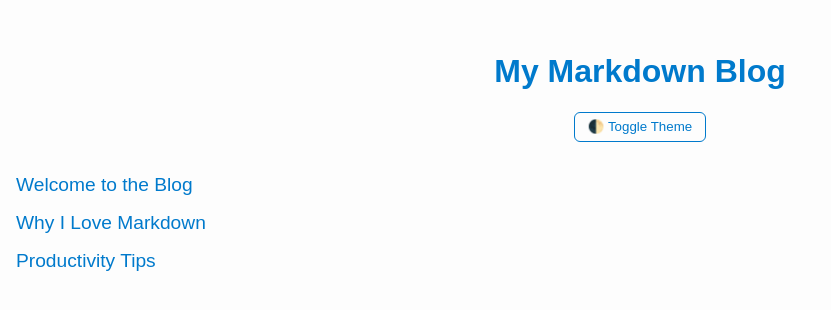
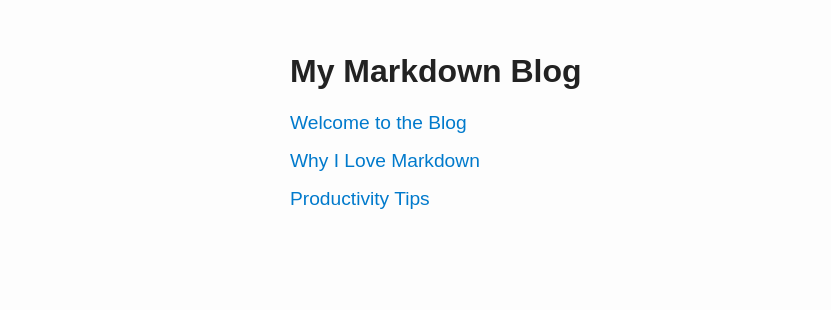
Before and after one commit to milad-ai/blog, a Jekyll site: the page a.html, which Jekyll copies as it is, in a window 1280 px wide. Shown: the top 310 px of the page, without its empty margins (0-831 px from the left). Built offline with Jekyll 4.4.1, drawn with Linux system fonts in a browser that asks for light colours.

Commit message:
Update a.html

```diff
--- a/a.html
+++ b/a.html
@@ -5,151 +5,85 @@
   <title>My Markdown Blog</title>
   <meta name="viewport" content="width=device-width, initial-scale=1" />
   <style>
-    :root {
-      --bg: #fdfdfd;
-      --fg: #222;
-      --accent: #007acc;
+    body {
+      font-family: sans-serif;
+      background: #fdfdfd;
+      color: #222;
+      padding: 2rem;
+      margin: 0;
     }
-    body.dark {
-      --bg: #1e1e1e;
-      --fg: #eee;
-      --accent: #66d9ef;
-    }
-    body {
-      background: var(--bg);
-      color: var(--fg);
-      font-family: sans-serif;
-      margin: 0;
-      padding: 2rem 1rem;
-      transition: background 0.3s, color 0.3s;
-    }
-    h1, h2 {
-      color: var(--accent);
-    }
-    header {
-      text-align: center;
-      margin-bottom: 2rem;
+    .container {
+      max-width: 700px;
+      margin: auto;
     }
     a {
-      color: var(--accent);
+      color: #007acc;
       text-decoration: none;
+      font-size: 1.2rem;
     }
     a:hover {
       text-decoration: underline;
     }
-    .post-link {
-      margin: 1rem 0;
-      font-size: 1.2rem;
+    .post-title {
+      margin-bottom: 1rem;
     }
     .post-content {
-      max-width: 700px;
-      margin: 2rem auto;
-      background: white;
-      padding: 1.5rem;
-      border-radius: 12px;
-      box-shadow: 0 2px 8px rgba(0,0,0,0.1);
+      margin-top: 2rem;
     }
-    body.dark .post-content {
-      background: #2a2a2a;
-    }
-    #toggleTheme {
-      background: none;
-      border: 1px solid var(--accent);
-      color: var(--accent);
-      padding: 0.4rem 0.8rem;
-      border-radius: 6px;
-      cursor: pointer;
-    }
-    #backBtn {
-      margin: 2rem auto;
-      display: block;
+    .back {
+      margin-top: 2rem;
+      display: inline-block;
     }
   </style>
 </head>
 <body>
-  <header>
+  <div class="container">
     <h1>My Markdown Blog</h1>
-    <button id="toggleTheme">🌓 Toggle Theme</button>
-  </header>
-
-  <div id="homeView">
-    <div id="postList"></div>
-  </div>
-
-  <div id="postView" style="display:none;">
-    <button id="backBtn">← Back to Posts</button>
-    <div id="postContent" class="post-content"></div>
+    <div id="content"></div>
   </div>
 
   <script src="https://cdn.jsdelivr.net/npm/marked/marked.min.js"></script>
   <script>
-    // Define your post list manually
-    const postFiles = [
+    const posts = [
       { file: "post1.md", title: "Welcome to the Blog" },
       { file: "post2.md", title: "Why I Love Markdown" },
       { file: "post3.md", title: "Productivity Tips" }
     ];
 
-    const postListDiv = document.getElementById("postList");
-    const postView = document.getElementById("postView");
-    const homeView = document.getElementById("homeView");
-    const postContent = document.getElementById("postContent");
+    const contentDiv = document.getElementById('content');
 
-    function showHome() {
-      postView.style.display = "none";
-      homeView.style.display = "block";
-      history.pushState({}, "", location.pathname);
+    function getQueryParam(name) {
+      const urlParams = new URLSearchParams(window.location.search);
+      return urlParams.get(name);
     }
 
-    function showPost(title, file) {
-      fetch(`_posts/${file}`)
-        .then(res => res.text())
-        .then(md => {
-          postContent.innerHTML = `<h2>${title}</h2>` + marked.parse(md);
-          homeView.style.display = "none";
-          postView.style.display = "block";
-          history.pushState({}, "", `#${file}`);
-        });
+    const selectedPost = getQueryParam('post');
+
+    if (selectedPost) {
+      const post = posts.find(p => p.file === selectedPost);
+      if (post) {
+        fetch(`_posts/${post.file}`)
+          .then(res => res.ok ? res.text() : Promise.reject('Post not found'))
+          .then(md => {
+            contentDiv.innerHTML = `
+              <div class="post-content">
+                <h2>${post.title}</h2>
+                ${marked.parse(md)}
+                <a class="back" href="index.html">← Back to all posts</a>
+              </div>
+            `;
+          })
+          .catch(err => {
+            contentDiv.innerHTML = `<p>⚠️ Error loading post.</p>`;
+          });
+      } else {
+        contentDiv.innerHTML = `<p>⚠️ Post not found.</p>`;
+      }
+    } else {
+      contentDiv.innerHTML = posts.map(post =>
+        `<div class="post-title"><a href="?post=${post.file}">${post.title}</a></div>`
+      ).join('');
     }
-
-    function renderPostList() {
-      postFiles.forEach(post => {
-        const div = document.createElement("div");
-        div.className = "post-link";
-        div.innerHTML = `<a href="#${post.file}">${post.title}</a>`;
-        div.querySelector("a").onclick = e => {
-          e.preventDefault();
-          showPost(post.title, post.file);
-        };
-        postListDiv.appendChild(div);
-      });
-    }
-
-    // Theme toggle
-    const themeBtn = document.getElementById("toggleTheme");
-    themeBtn.onclick = () => {
-      document.body.classList.toggle("dark");
-      localStorage.setItem("theme", document.body.classList.contains("dark") ? "dark" : "light");
-    };
-    if (localStorage.getItem("theme") === "dark") {
-      document.body.classList.add("dark");
-    }
-
-    document.getElementById("backBtn").onclick = showHome;
-
-    // Handle direct link to a post
-    function handleHash() {
-      const hash = location.hash.slice(1);
-      const match = postFiles.find(p => p.file === hash);
-      if (match) showPost(match.title, match.file);
-      else showHome();
-    }
-
-    window.addEventListener("popstate", handleHash);
-
-    // Init
-    renderPostList();
-    handleHash();
   </script>
 </body>
 </html>
```
